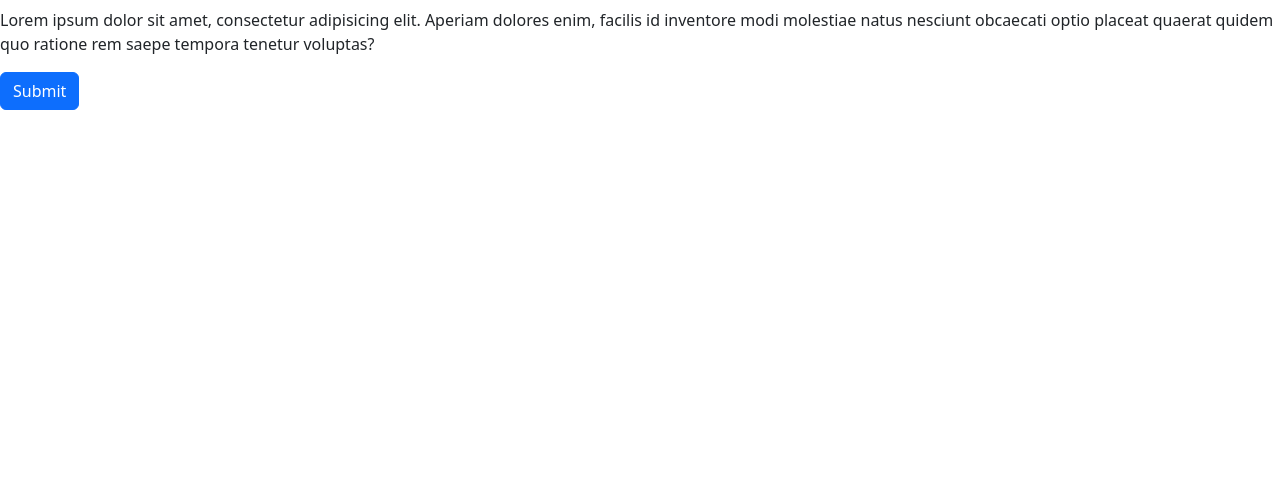
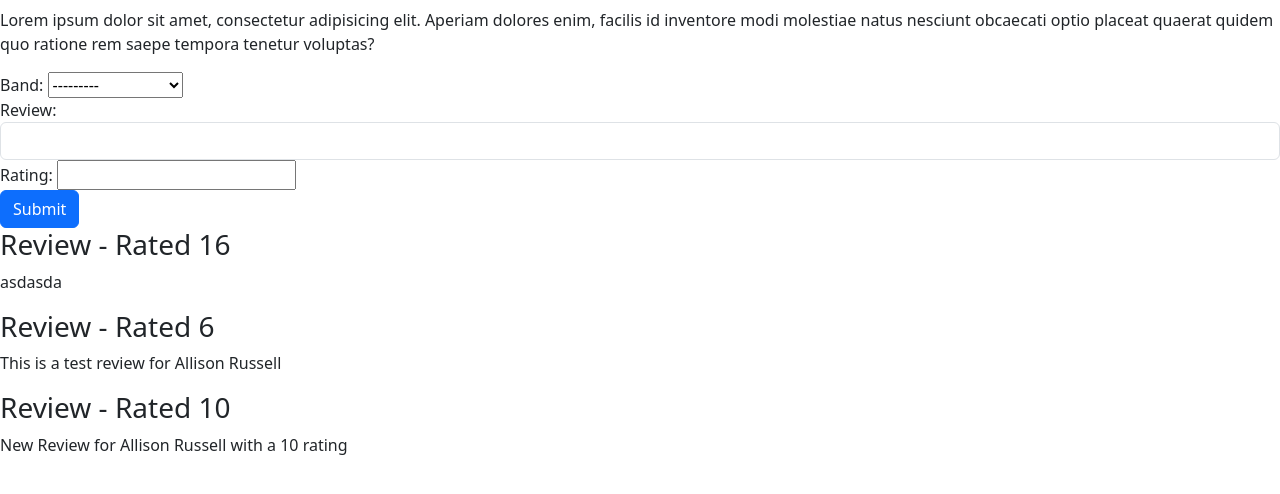
Before and after one commit to ticketMasterTeam1/TicketMasterDjangoClone, a Django app: template templates/band.html in a window 1280 px wide. Shown: the part 56-550 px from the top of the page. Run offline with Django 4.2, Linux system fonts and the light colour scheme; the template is opened without the code that fills it: values that come from a table or form of the project are taken from there, others are empty; data comes from the database, SQL or seed files in the repository; both versions use the stored data as it was after the commit.

Commit message:
reviews functional

```diff
--- a/eventSearch/forms.py
+++ b/eventSearch/forms.py
@@ -2,9 +2,10 @@ from django import forms
 from .models import Band
 from .models import Reviews
 
+
 class SubmitReview(forms.ModelForm):
     class Meta:
-        model = Band
+        model = Reviews
         fields = '__all__'
 
         widgets = {
--- a/templates/band.html
+++ b/templates/band.html
@@ -4,17 +4,23 @@
     <h1>{{ name }}</h1>
     <p>Lorem ipsum dolor sit amet, consectetur adipisicing elit. Aperiam dolores enim, facilis id inventore modi molestiae natus nesciunt obcaecati optio placeat quaerat quidem quo ratione rem saepe tempora tenetur voluptas?</p>
 
-    <form action="" method="post">
-        {% csrf_token %}
-        <div class="row">
-            <div class="col">
-            {{ form.review.label }}
-            {{ form.review }}
+    <div class="row">
+        <form action="" method="post">
+            {% csrf_token %}
+            {{ form.as_div }}
+            <button type="submit" class="btn btn-primary">Submit</button>
+        </form>
+    </div>
+
+    <div>
+        {% for review in reviews %}
+            <div>
+            <h3>Review - Rated {{ review.rating }}</h3>
+            <p>{{ review.review }}</p>
+
             </div>
-        </div>
-        <button type="submit" class="btn btn-primary">Submit</button>
-    </form>
-
+        {% endfor %}
+    </div>
 
 
 {% endblock %}
```
Also changed, not shown: eventSearch/views.py (+12 -5 lines), db.sqlite3.
